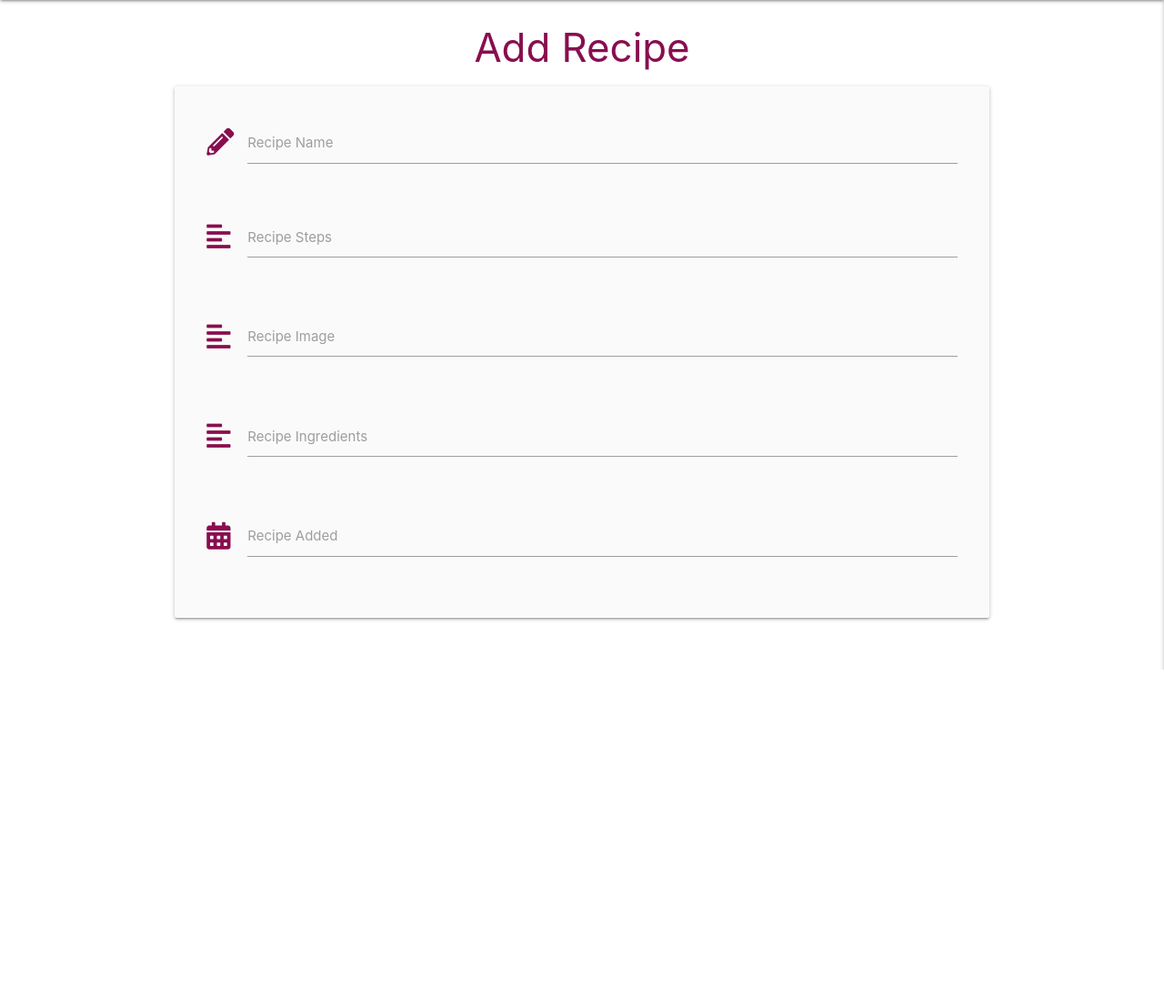
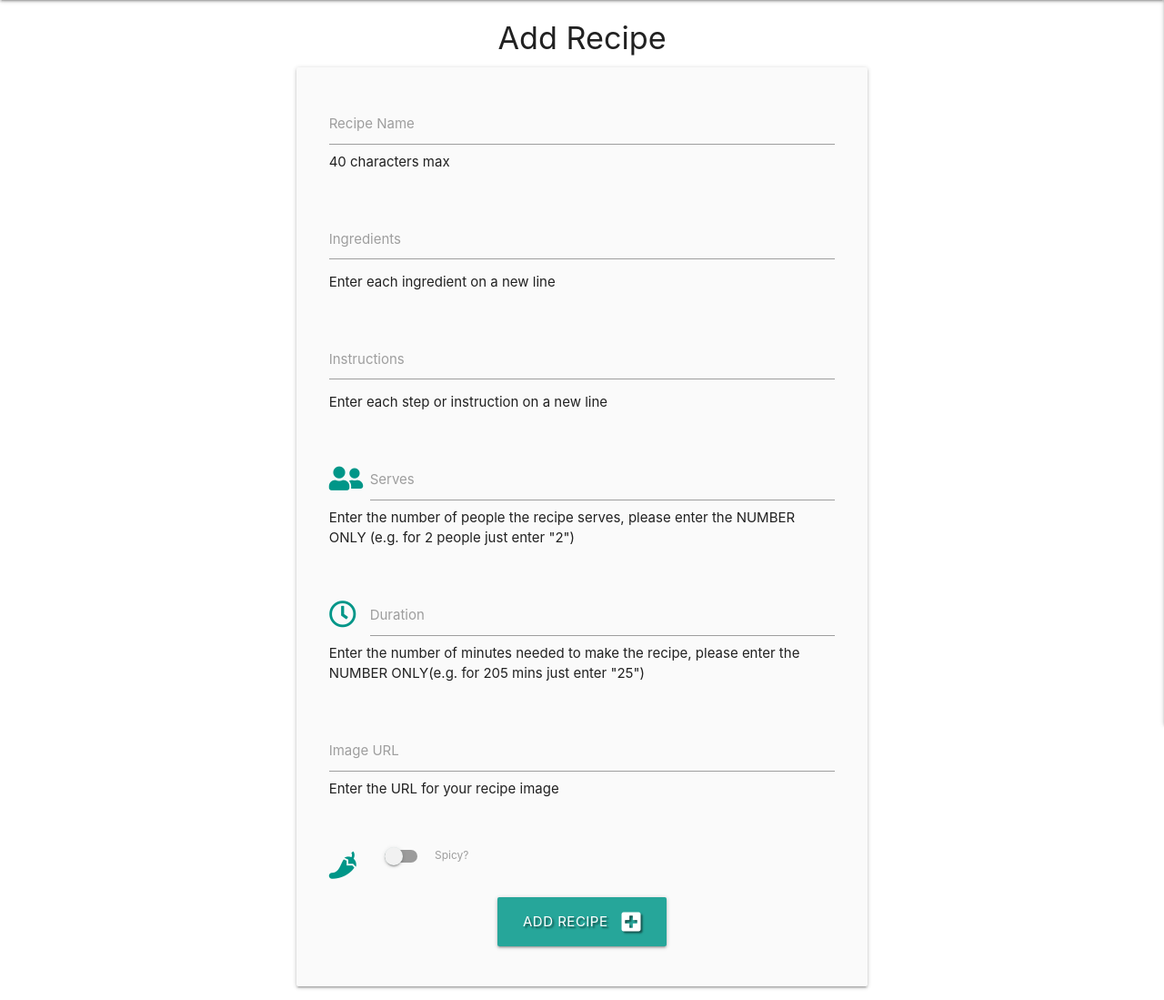
Before and after one commit to gwenjo/MS3-asian-flavours, a Flask app: page /add_recipe in a window 1280 px wide. Shown: the part 64-1163 px from the top of the page at 91% size. Before the commit the page ends 800 px from the top, so only its background shows below. Run offline with Flask 2, Linux system fonts and the light colour scheme; some libraries are stand-ins or nearby versions.

Commit message:
modified add_recipe.html

```diff
--- a/templates/add_recipe.html
+++ b/templates/add_recipe.html
@@ -1,52 +1,93 @@
 {% extends "base.html" %}
 {% block content %}
 
-    <h3 class="pink-text text-darken-4 center-align">Add Recipe</h3>
+    <div class="container">
 
+        <!-- Page Header -->
+        <h4 class="center-align page-header">Add Recipe</h4>
+
+        <!-- Card panel containing form -->
         <div class="row card-panel grey lighten-5">
-        <form class="col s12" method="POST" action="">
+            <!-- Form -->
+            <form class="col s12" method="POST" action="{{ url_for('add_recipe') }}">
+                <div class="row">
+                    <!-- Recipe name input -->
+                    <div class="input-field col s12">
+                        <input id="recipe_name" name="recipe_name" minlength="1" maxlength="40"
+                            type="text" class="validate" required>
+                        <label for="recipe_name">Recipe Name</label>
+                        <span class="register-help">40 characters max</span>
+                    </div>
+                </div>
+                <!-- Ingedients input -->
                 <div class="row">
                     <div class="input-field col s12">
-                    <i class="fas fa-pencil-alt prefix pink-text text-darken-4"></i>
-                    <input id="recipe_name" name="recipe_name" minlength="5" maxlength="50"
-                        type="text" class="validate" required>
-                    <label for="recipe_name">Recipe Name</label>
+                        <textarea id="recipe_ingredients" name="recipe_ingredients" minlength="3"
+                            class="materialize-textarea validate" required></textarea>
+                        <label for="recipe_ingredients">Ingredients</label>
+                        <span class="register-help">Enter each ingredient on a new line</span>
                     </div>
                 </div>
+                <!-- Instruction input -->
                 <div class="row">
                     <div class="input-field col s12">
-                    <i class="fas fa-align-left prefix pink-text text-darken-4"></i>
-                    <textarea id="recipe_steps" name="recipe_steps" minlength="5"
-                        maxlength="200" class="materialize-textarea validate" required></textarea>
-                    <label for="recipe_steps">Recipe Steps</label>
+                        <textarea id="recipe_instructions" name="recipe_instructions" minlength="3"
+                            class="materialize-textarea validate" required></textarea>
+                        <label for="recipe_instructions">Instructions</label>
+                        <span class="register-help">Enter each step or instruction on a new line</span>
                     </div>
                 </div>
+                <!-- Number served input -->
                 <div class="row">
                     <div class="input-field col s12">
-                    <i class="fas fa-align-left prefix pink-text text-darken-4"></i>
-                    <textarea id="recipe_image" name="recipe_image" minlength="5"
-                        maxlength="200" class="materialize-textarea validate" required></textarea>
-                    <label for="recipe_image">Recipe Image</label>
+                        <i class="fas fa-user-friends prefix teal-text"></i>
+                        <input id="recipe_serves" name="recipe_serves" minlength="1" maxlength="2" type="text" class="validate"
+                            required>
+                        <label for="recipe_serves">Serves</label>
+                        <span class="register-help">Enter the number of people the recipe serves, please enter the NUMBER ONLY (e.g. for 2 people just enter "2")</span>
                     </div>
                 </div>
+                <!-- Duration time input -->
                 <div class="row">
                     <div class="input-field col s12">
-                    <i class="fas fa-align-left prefix pink-text text-darken-4"></i>
-                    <textarea id="recipe_ingredients" name="recipe_ingredients" minlength="5"
-                        maxlength="200" class="materialize-textarea validate" required></textarea>
-                    <label for="recipe_ingredients">Recipe Ingredients</label>
+                        <i class="far fa-clock prefix teal-text"></i>
+                        <input id="recipe_time" name="recipe_time" minlength="1" maxlength="2" type="text" class="validate"
+                            required>
+                        <label for="recipe_time">Duration</label>
+                        <span class="register-help">Enter the number of minutes needed to make the recipe, please enter the NUMBER ONLY(e.g. for 205 mins just enter "25")</span>
                     </div>
                 </div>
+                <!-- Image input -->
                 <div class="row">
                     <div class="input-field col s12">
-                    <i class="fas fa-calendar-alt prefix pink-text text-darken-4"></i>
-                    <input id="recipe_added" name="recipe_added" type="text" class="datepicker validate" required>
-                    <label for="recipe_added">Recipe Added</label>
+                        <input id="recipe_image" name="recipe_image" minlength="3" maxlength="5000"
+                            type="text" class="validate" required>
+                        <label for="recipe_image">Image URL</label>
+                        <span class="register-help">Enter the URL for your recipe image</span>
                     </div>
                 </div>
-
-
+                <!-- Spicy checkbox input -->
+                <div class="row">
+                    <div class="input-field col s12">
+                        <div class="switch">
+                            <i class="fas fa-pepper-hot prefix teal-text"></i>
+                            <label for="recipe_spicy">
+                                <input type="checkbox" id="recipe_spicy" name="recipe_spicy">
+                                <span class="lever"></span>
+                                Spicy?
+                            </label>
+                        </div>
+                    </div>
+                </div>
+                <!-- Add recipe button -->
+                <div class="row">
+                    <div class="col s12 center-align">
+                        <button type="submit" class="btn-large teal lighten-1 text-shadow">
+                            Add Recipe <i class="fas fa-plus-square right"></i>
+                        </button>
+                    </div>
+                </div>
             </form>
         </div>
-
+    </div>
 {% endblock %}
```
Lines whose indentation alone changed are shown as unchanged.
